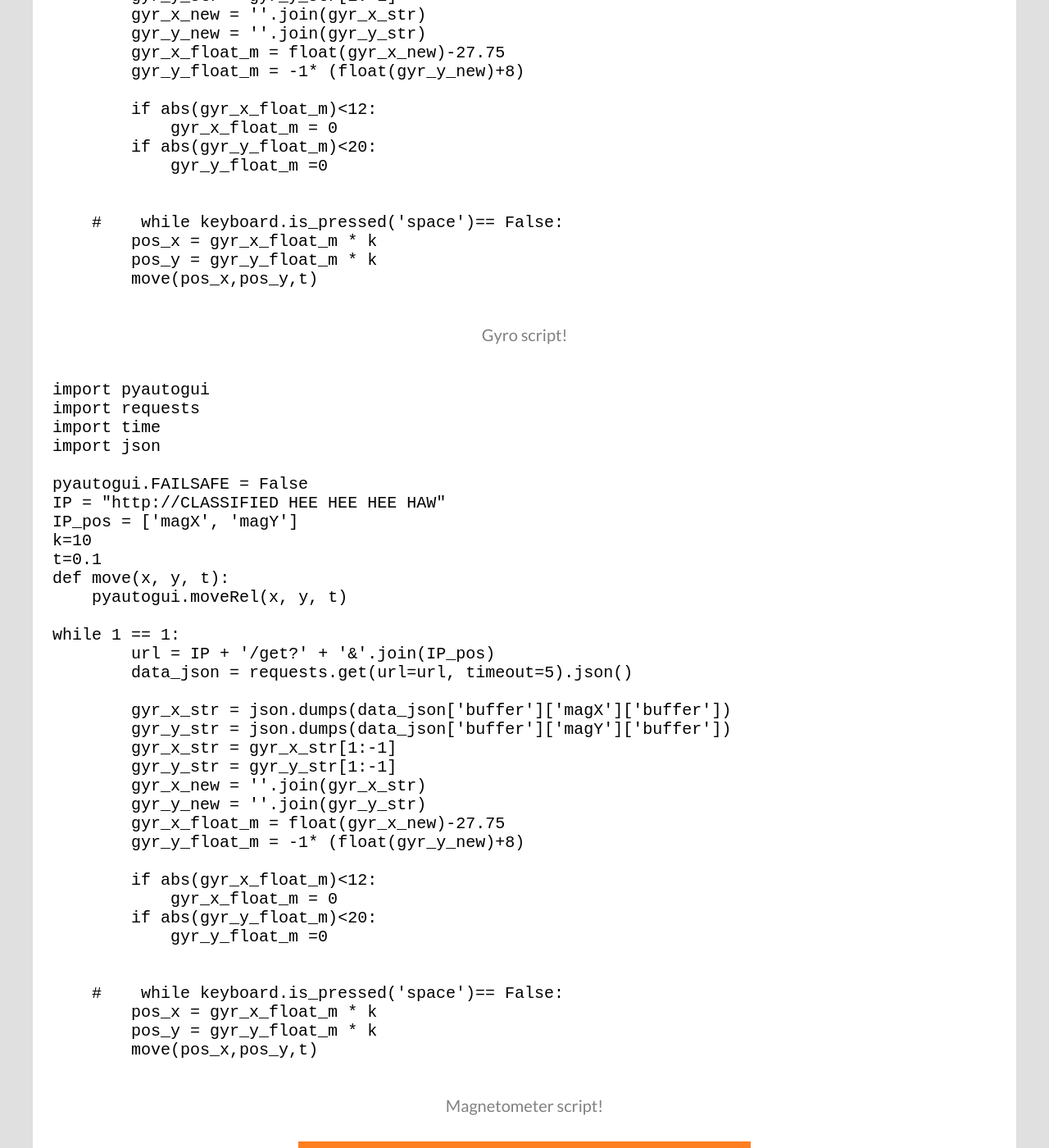
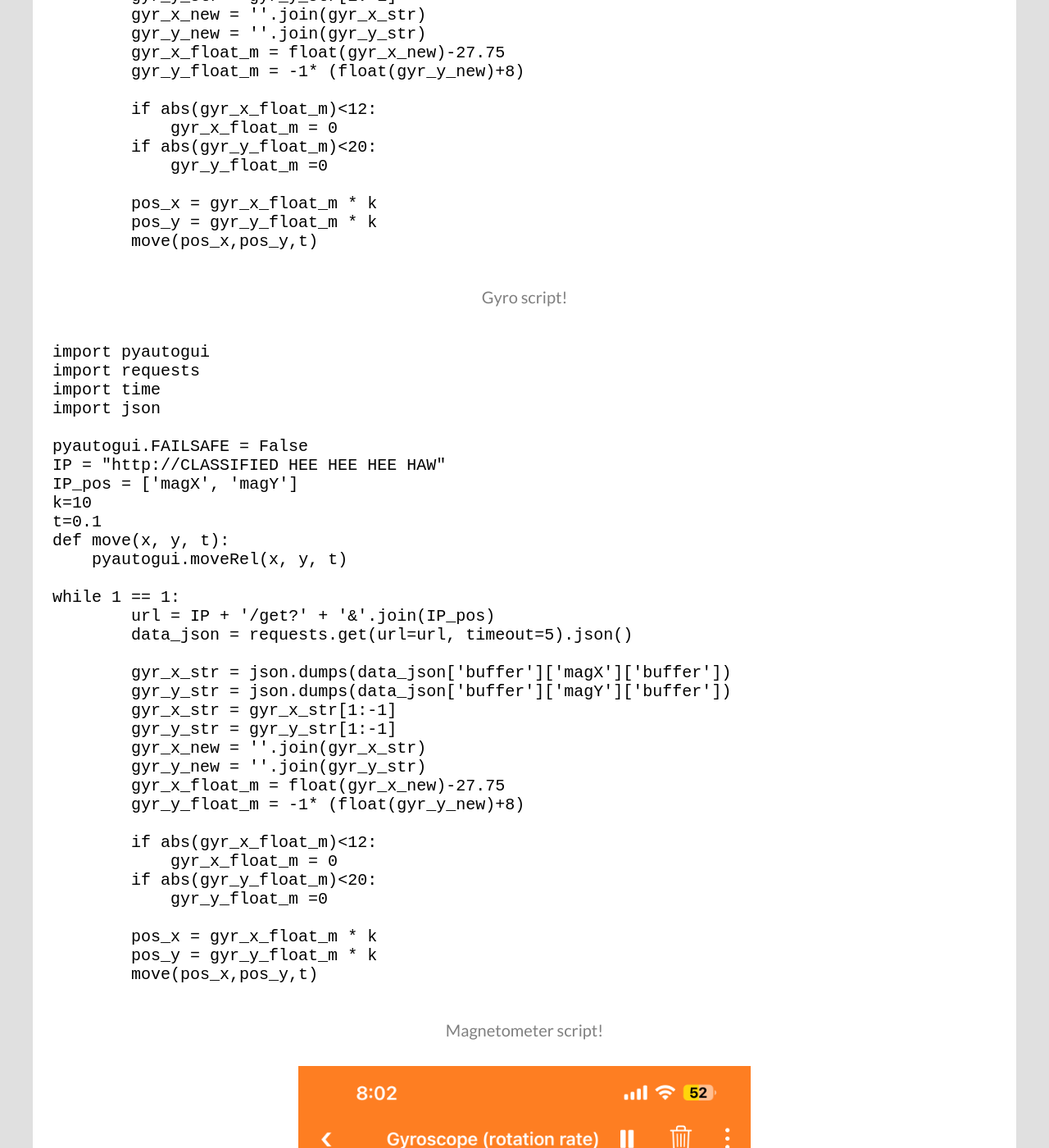
Before and after one commit to annegautham/annegautham.github.io, a Jekyll site: the page built from portfolio/phouse.md, in a window 1280 px wide and 1400 px high, scrolled down 5301 px. Shown: the whole window at 82% size. Built offline with Jekyll 4.4.1, drawn with Linux system fonts in a browser that asks for light colours; some web fonts are replaced.

Commit message:
Update phouse.md

```diff
--- a/portfolio/phouse.md
+++ b/portfolio/phouse.md
@@ -129,8 +129,6 @@ while 1 == 1:
         if abs(gyr_y_float_m)<20:
             gyr_y_float_m =0
 
-
-    #    while keyboard.is_pressed('space')== False:
         pos_x = gyr_x_float_m * k
         pos_y = gyr_y_float_m * k
         move(pos_x,pos_y,t)
@@ -171,8 +169,6 @@ while 1 == 1:
         if abs(gyr_y_float_m)<20:
             gyr_y_float_m =0
 
-
-    #    while keyboard.is_pressed('space')== False:
         pos_x = gyr_x_float_m * k
         pos_y = gyr_y_float_m * k
         move(pos_x,pos_y,t)
```
